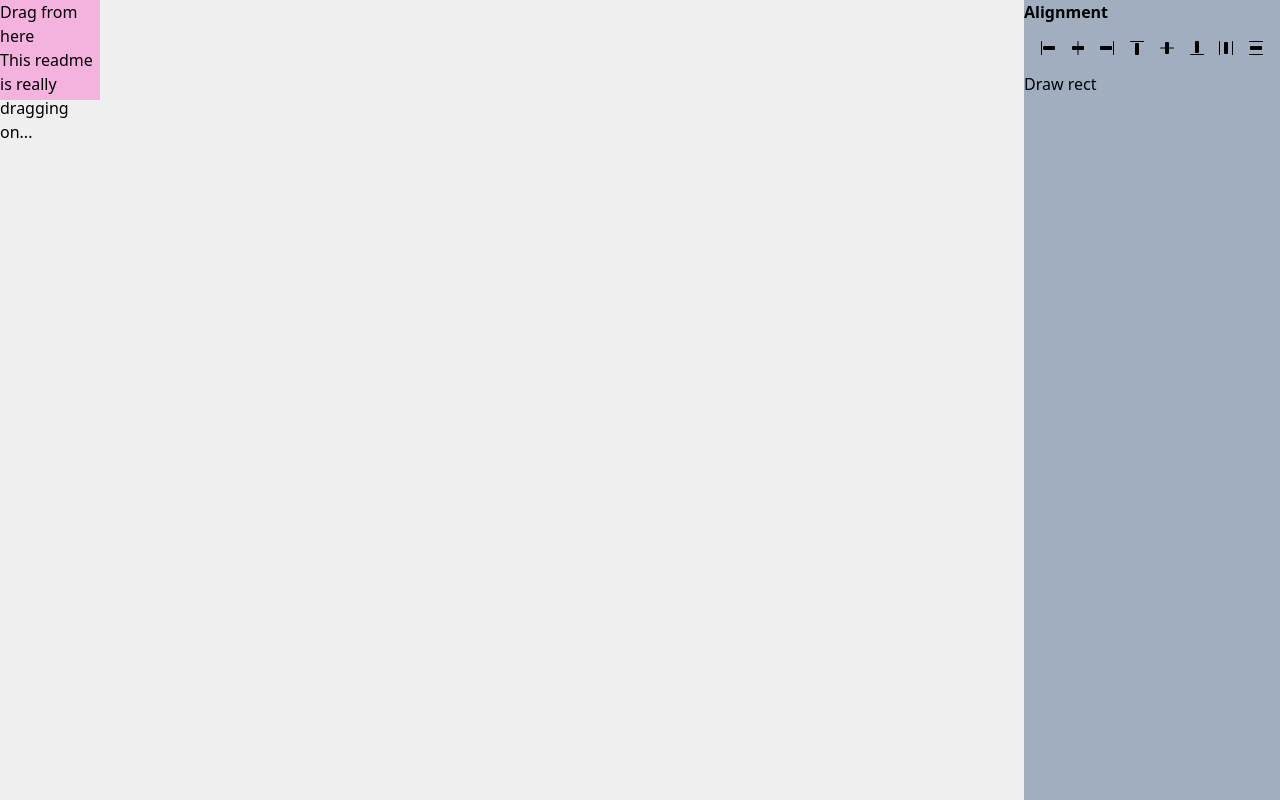
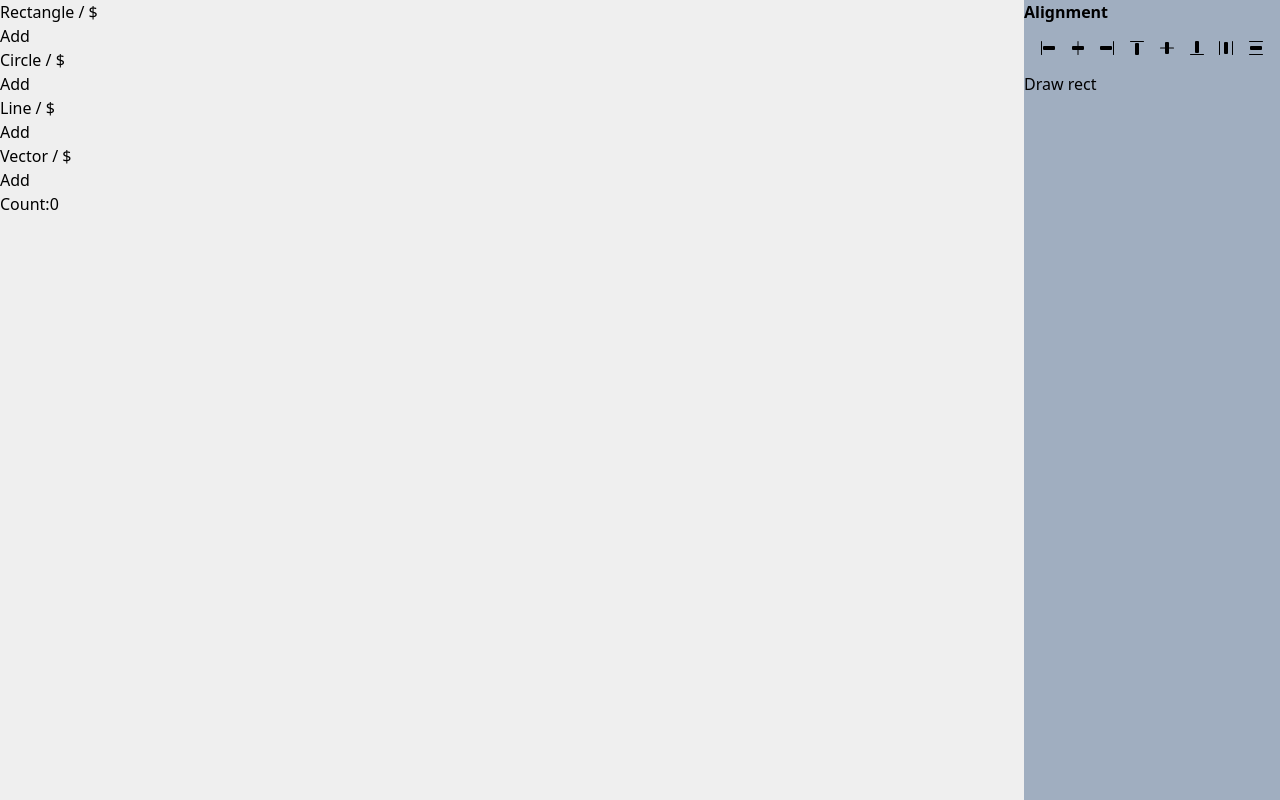
Before and after one commit to kre8sions/framer-clone, a Next.js app: page / in a window 1280 px wide. Built offline with nearby package versions, Linux system fonts and the light colour scheme.

Commit message:
added recoil

```diff
--- a/components/canvas.js
+++ b/components/canvas.js
@@ -1,7 +1,10 @@
 import { useEffect } from "react"
 import Draggable from 'react-draggable';
-
+import {useRecoilValue} from 'recoil'
+import {canvasStore,canvasStoreState} from '../store'
+import Catalog from './catalog'
 export default function Canvas(){
+  const elements = useRecoilValue(canvasStore)
   useEffect(()=>{
     console.log("I rendered")
 
@@ -12,18 +15,22 @@ export default function Canvas(){
     //     alert(`${e.clientX},${e.clientY}`)
     //   }}
   >
-    <Draggable
+  <Catalog/>
+  <p>Count:{`${elements.length}`}</p>
+    {elements.map((element, index) => (
+      <Draggable
         axis="both"
-        handle=".frame"
+        handle={`.handle-${index}`}
         defaultPosition={{x: 0, y: 0}}
         position={null}
         scale={1}
         >
-        <div className="frame">
-          <div className="handle">Drag from here</div>
-          <div>This readme is really dragging on...</div>
+        <div className={` frame handle-${index}`}>
+          <div className="">This Frame is draggable</div>
         </div>
       </Draggable>
+    ))}
+
 
   </div>)
 }
--- /dev/null
+++ b/components/catalog.js
@@ -0,0 +1,35 @@
+import React from "react";
+import { useAddItem } from '../store';
+const ids = [
+  "Rectangle",
+  "Circle",
+  "Line",
+  "Vector",
+];
+
+const products = ids.map((id, index) => ({ id, index }));
+
+const Catalog = () => {
+  const addItem = useAddItem();
+  return (
+    <div className="catalog">
+      <div className="products">
+        {products.map((p) => (
+          <div key={p.id} className="product">
+            <h4>
+              {p.id} / ${p.price}
+            </h4>
+            <button
+              className="ui button positive mini"
+              onClick={() => addItem(p)}
+            >
+              Add
+            </button>
+          </div>
+        ))}
+      </div>
+    </div>
+  );
+};
+
+export default Catalog;
--- a/components/propertyPanel.js
+++ b/components/propertyPanel.js
@@ -1,16 +1,17 @@
 import ReactDOM,{ render } from 'react-dom';
 import Alignment from './alignment'
 import Canvas from './canvas'
+import {useAddItem} from '../store'
 export default function PropertyPanel() {
+
+  const add = useAddItem();
+
+
   return (
     <div className="absolute flex-col w-1/5 bg-gray-500 h-screen right-0">
       <heading className="font-bold">Alignment</heading>
       <Alignment/>
-      <button onClick={Draw}>Draw rect</button>
+      <button onClick={add}>Draw rect</button>
     </div>
   )
 }
-
-const Draw = () =>{
-  return ReactDOM.createPortal(<div className="frame"></div>,document.getElementById('canvas'))
-}
--- a/package.json
+++ b/package.json
@@ -11,7 +11,8 @@
     "next": "latest",
     "react": "^16.13.1",
     "react-dom": "^16.13.1",
-    "react-draggable": "^4.4.3"
+    "react-draggable": "^4.4.3",
+    "recoil": "^0.0.13"
   },
   "devDependencies": {
     "postcss-flexbugs-fixes": "4.2.1",
--- a/pages/_app.js
+++ b/pages/_app.js
@@ -1,7 +1,10 @@
 import '../styles/index.css'
-
+import {RecoilRoot} from 'recoil'
 function MyApp({ Component, pageProps }) {
-  return <Component {...pageProps} />
-}
+  return (
+    <RecoilRoot>
+      <Component {...pageProps} />
+    </RecoilRoot>
+  )}
 
 export default MyApp
--- /dev/null
+++ b/store/atoms.js
@@ -0,0 +1,6 @@
+import { atom } from "recoil";
+
+export const canvasStore = atom({
+  key: "canvasStore",
+  default: [],
+});
--- /dev/null
+++ b/store/hooks.js
@@ -0,0 +1,41 @@
+import { useRecoilState } from "recoil";
+import { canvasStore } from "./atoms";
+
+const cloneIndex = (items, id) => ({
+  clone: items.map((item) => ({ ...item })),
+  index: items.findIndex((item) => item.id === id),
+});
+
+export const useAddItem = () => {
+  const [items, setItems] = useRecoilState(canvasStore);
+  return (product) => {
+    const { clone, index } = cloneIndex(items, product.id);
+    if (index !== -1) {
+      clone[index].qty += 1;
+      setItems(clone);
+    } else {
+      setItems([...clone, { ...product, qty: 1 }]);
+    }
+  };
+};
+
+export const useRemoveItem = () => {
+	const [items, setItems] = useRecoilState(canvasStore);
+	return (product) => {
+	  setItems(items.filter((item) => item.id !== product.id));
+	};
+  };
+
+  export const useDecreaseItem = () => {
+	const [items, setItems] = useRecoilState(canvasStore);
+	const removeItem = useRemoveItem();
+	return (product) => {
+	  const { clone, index } = cloneIndex(items, product.id);
+	  if (clone[index].qty === 1) {
+		removeItem(product);
+	  } else {
+		clone[index].qty -= 1;
+		setItems(clone);
+	  }
+	};
+  };
--- /dev/null
+++ b/store/index.js
@@ -0,0 +1,3 @@
+export { canvasStore } from './atoms';
+export { canvasStoreState } from './selectors';
+export { useAddItem, useDecreaseItem, useRemoveItem } from './hooks'
--- /dev/null
+++ b/store/selectors.js
@@ -0,0 +1,14 @@
+import { selector } from 'recoil';
+import { canvasStore } from './atoms';
+
+export const canvasStoreState = selector({
+	key: 'canvasStoreState',
+	get: ({get}) => {
+		const totalCost = get(canvasStore).reduce((a, b) => a + b.price * b.qty, 0);
+		const totalQty = get(canvasStore).reduce((a, b) => a + b.qty, 0);
+		return {
+			totalCost,
+			totalQty
+		}
+	}
+})
```
Also changed, not shown: 1 other file (tests, documents, lock files or other folders).
